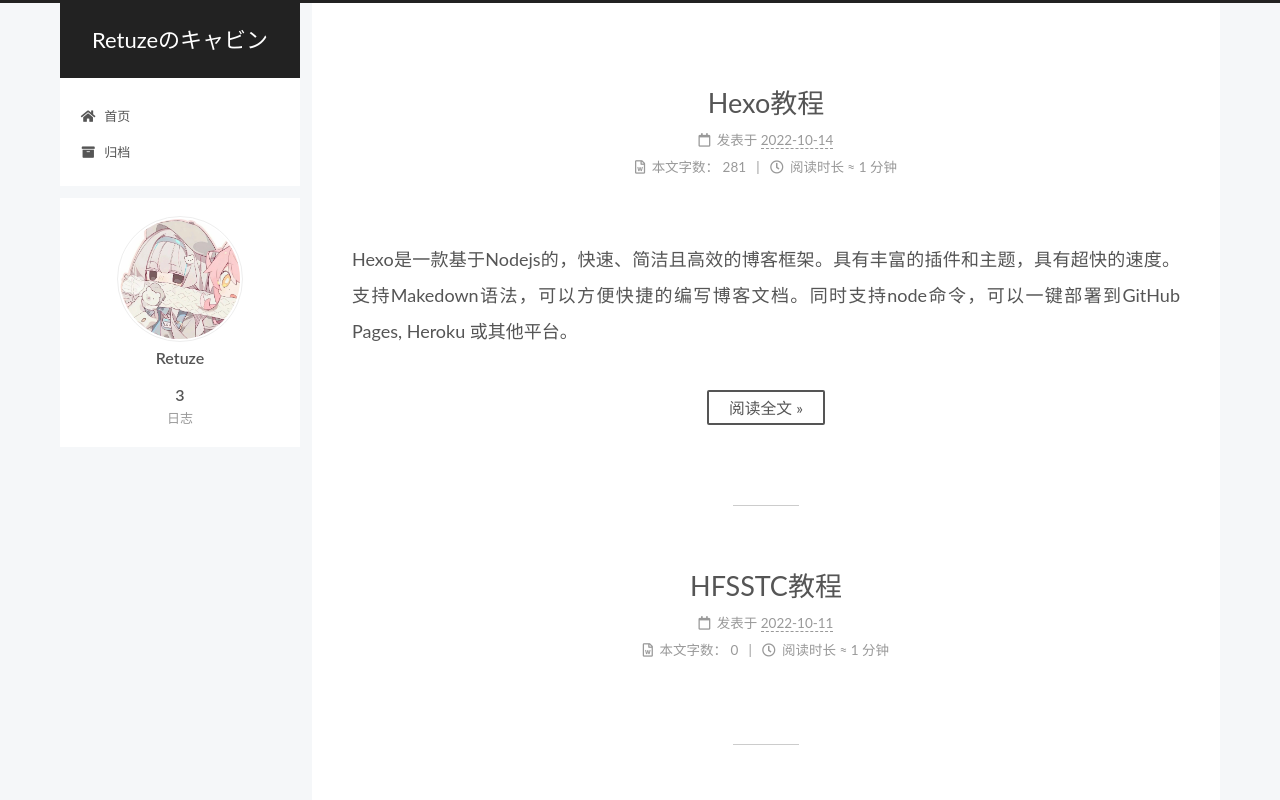
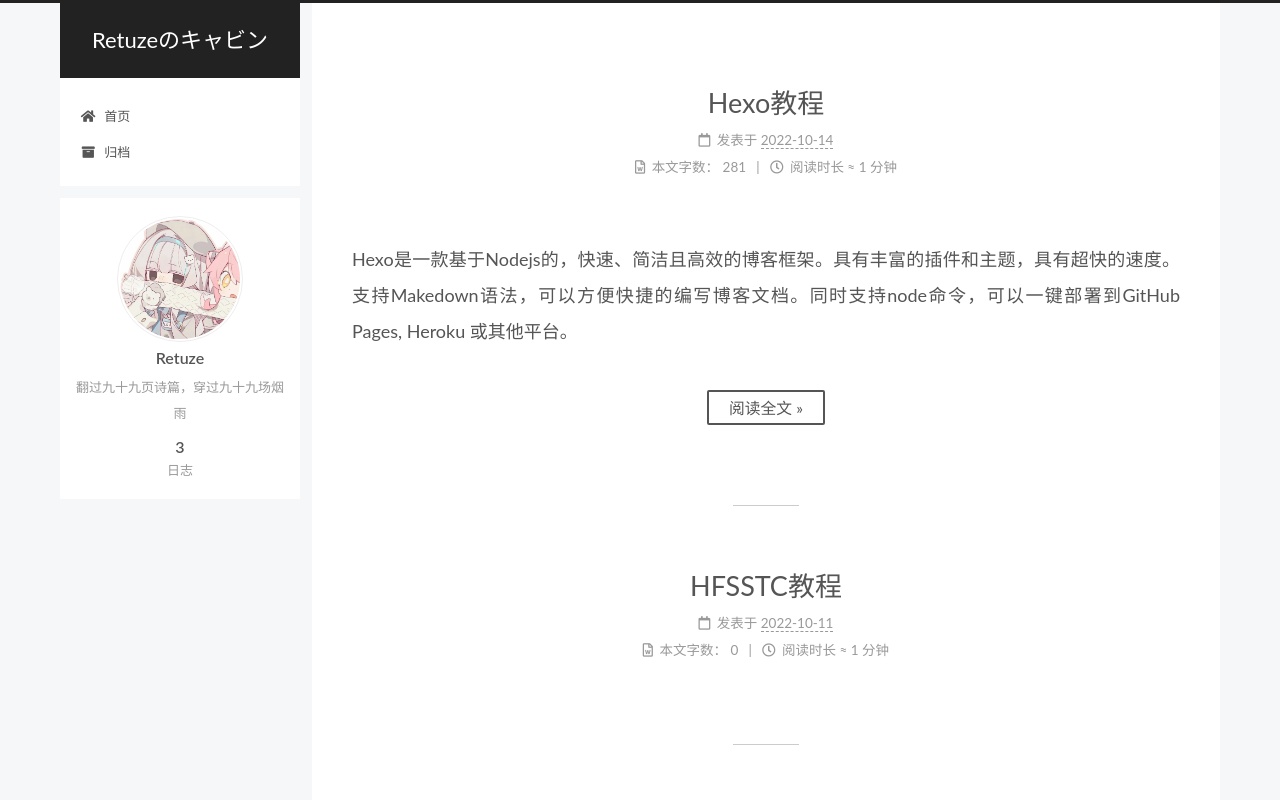
Before and after one commit to Retuze/wend, a plain HTML site: page index.html in a window 1280 px wide. Shown: the top 800 px of the page. Drawn offline with Linux system fonts and the light colour scheme.

Commit message:
Site updated: 2022-10-15 00:39:05

```diff
--- a/css/main.css
+++ b/css/main.css
@@ -1169,7 +1169,7 @@ pre .javascript .function {
 }
 .links-of-author a::before,
 .links-of-author span.exturl::before {
-  background: #9cffff;
+  background: #ffa4da;
   border-radius: 50%;
   content: ' ';
   display: inline-block;
--- a/index.html
+++ b/index.html
@@ -20,10 +20,12 @@
     var CONFIG = {"hostname":"retuze.github.io","root":"/wend/","scheme":"Pisces","version":"7.8.0","exturl":false,"sidebar":{"position":"left","display":"post","padding":18,"offset":12,"onmobile":false},"copycode":{"enable":false,"show_result":false,"style":null},"back2top":{"enable":true,"sidebar":false,"scrollpercent":false},"bookmark":{"enable":false,"color":"#222","save":"auto"},"fancybox":false,"mediumzoom":false,"lazyload":false,"pangu":false,"comments":{"style":"tabs","active":null,"storage":true,"lazyload":false,"nav":null},"algolia":{"hits":{"per_page":10},"labels":{"input_placeholder":"Search for Posts","hits_empty":"We didn't find any results for the search: ${query}","hits_stats":"${hits} results found in ${time} ms"}},"localsearch":{"enable":false,"trigger":"auto","top_n_per_article":1,"unescape":false,"preload":false},"motion":{"enable":true,"async":false,"transition":{"post_block":"fadeIn","post_header":"slideDownIn","post_body":"slideDownIn","coll_header":"slideLeftIn","sidebar":"slideUpIn"}}};
   </script>
 
-  <meta property="og:type" content="website">
+  <meta name="description" content="翻过九十九页诗篇，穿过九十九场烟雨">
+<meta property="og:type" content="website">
 <meta property="og:title" content="Retuzeのキャビン">
 <meta property="og:url" content="https://retuze.github.io/wend/index.html">
 <meta property="og:site_name" content="Retuzeのキャビン">
+<meta property="og:description" content="翻过九十九页诗篇，穿过九十九场烟雨">
 <meta property="og:locale" content="zh_CN">
 <meta property="article:author" content="Retuze">
 <meta name="twitter:card" content="summary">
@@ -150,7 +152,7 @@
     <span hidden itemprop="author" itemscope itemtype="http://schema.org/Person">
       <meta itemprop="image" content="/wend/images/avatar.gif">
       <meta itemprop="name" content="Retuze">
-      <meta itemprop="description" content="">
+      <meta itemprop="description" content="翻过九十九页诗篇，穿过九十九场烟雨">
     </span>
 
     <span hidden itemprop="publisher" itemscope itemtype="http://schema.org/Organization">
@@ -230,7 +232,7 @@
     <span hidden itemprop="author" itemscope itemtype="http://schema.org/Person">
       <meta itemprop="image" content="/wend/images/avatar.gif">
       <meta itemprop="name" content="Retuze">
-      <meta itemprop="description" content="">
+      <meta itemprop="description" content="翻过九十九页诗篇，穿过九十九场烟雨">
     </span>
 
     <span hidden itemprop="publisher" itemscope itemtype="http://schema.org/Organization">
@@ -301,7 +303,7 @@
     <span hidden itemprop="author" itemscope itemtype="http://schema.org/Person">
       <meta itemprop="image" content="/wend/images/avatar.gif">
       <meta itemprop="name" content="Retuze">
-      <meta itemprop="description" content="">
+      <meta itemprop="description" content="翻过九十九页诗篇，穿过九十九场烟雨">
     </span>
 
     <span hidden itemprop="publisher" itemscope itemtype="http://schema.org/Organization">
@@ -439,7 +441,7 @@
     <img class="site-author-image" itemprop="image" alt="Retuze"
       src="/wend/images/avatar.gif">
   <p class="site-author-name" itemprop="name">Retuze</p>
-  <div class="site-description" itemprop="description"></div>
+  <div class="site-description" itemprop="description">翻过九十九页诗篇，穿过九十九场烟雨</div>
 </div>
 <div class="site-state-wrap motion-element">
   <nav class="site-state">
```
Also changed, not shown: 2022/10/11/HFSSTC教程/index.html (+5 -3 lines), 2022/10/11/git手册/index.html (+2 -2 lines), 2022/10/14/Hexo教程/index.html (+2 -2 lines), archives/2022/10/index.html (+4 -2 lines), archives/2022/index.html (+4 -2 lines), archives/index.html (+4 -2 lines).
